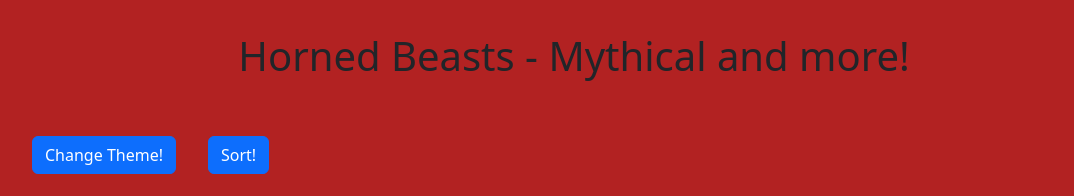
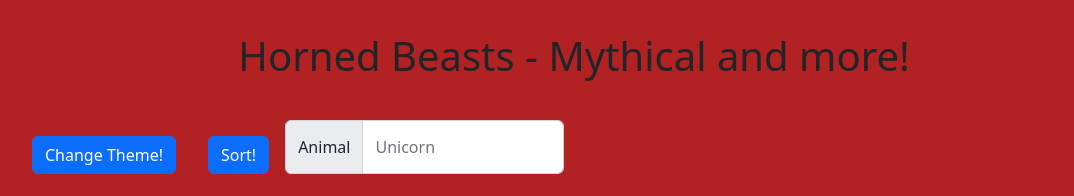
Before and after one commit to ShadowDraco/horned-beasts, a React (Create React App) app: page / in a window 1280 px wide. Shown: the top 196 px of the page, without its empty margins (66-1140 px from the left). Built offline with nearby package versions, Linux system fonts and the light colour scheme; grey boxes are pictures that could not be loaded.

Commit message:
started working on search filter

```diff
--- a/src/components/Main.js
+++ b/src/components/Main.js
@@ -5,6 +5,8 @@ import BeastImage from './BeastImage'
 
 import Container from 'react-bootstrap/Container'
 import Button from 'react-bootstrap/Button'
+import InputGroup from 'react-bootstrap/InputGroup'
+import Form from 'react-bootstrap/Form'
 
 import SelectedBeast from './SelectedBeast'
 
@@ -12,7 +14,12 @@ class Main extends React.Component {
 	constructor(props) {
 		super(props)
 
-		this.state = { theme: true, filter: false, modalInfo: null }
+		this.state = {
+			theme: true,
+			filter: false,
+			modalInfo: null,
+			searchFilter: '',
+		}
 	}
 
 	changeTheme = () => {
@@ -34,6 +41,13 @@ class Main extends React.Component {
 		this.setState({ modalInfo: beastProp })
 	}
 
+	searchFilterBeasts = () => {
+		let sFilter = this.state.searchFilter
+		return !sFilter === ''
+			? this.props.beasts.filter(beast => beast.keyword.contains(sFilter))
+			: this.props.beasts
+	}
+
 	filterBeasts = () => {
 		if (!this.state.filter) return this.props.beasts
 		let sorted = []
@@ -43,12 +57,27 @@ class Main extends React.Component {
 		return sorted.sort((a, b) => b.horns - a.horns)
 	}
 
+	changeSearchFilter = e => {
+		this.setState({ searchFilter: e.target.value })
+	}
+
 	render() {
 		return (
 			<Container fluid className='main'>
 				<Container className='interaction-buttons'>
 					<Button onClick={this.changeTheme}>Change Theme!</Button>
 					<Button onClick={this.changeFilter}>Sort!</Button>
+
+					<InputGroup className='mb-3 w-25'>
+						<InputGroup.Text id='search-filter'>Animal</InputGroup.Text>
+						<Form.Control
+							placeholder='Unicorn'
+							aria-label='search filter'
+							aria-describedby='search-filter'
+							value={this.state.searchFilter}
+							onChange={this.changeSearchFilter}
+						/>
+					</InputGroup>
 				</Container>
 
 				{this.state.modalInfo ? (
```
Also changed, not shown: 1 other file (tests, documents, lock files or other folders).
